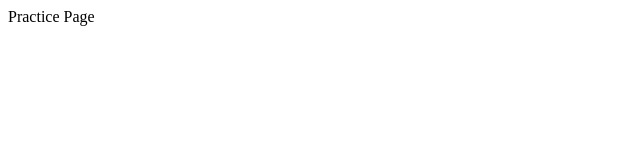
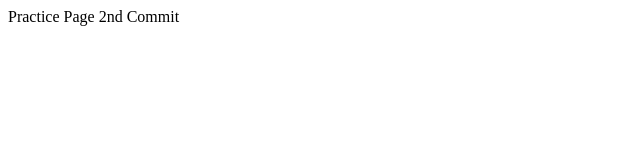
Before and after one commit to OctopusHugz/do_practice_site, a plain HTML site: page index.html in a window 1280 px wide. Shown: the whole page, without its empty margins (0-640 px from the left). Drawn offline with Linux system fonts and the light colour scheme.

Commit message:
Update index.html

```diff
--- a/index.html
+++ b/index.html
@@ -6,6 +6,6 @@
 	<title>Document</title>
 </head>
 <body>
-  Practice Page
+  Practice Page 2nd Commit
 </body>
 </html>
```
